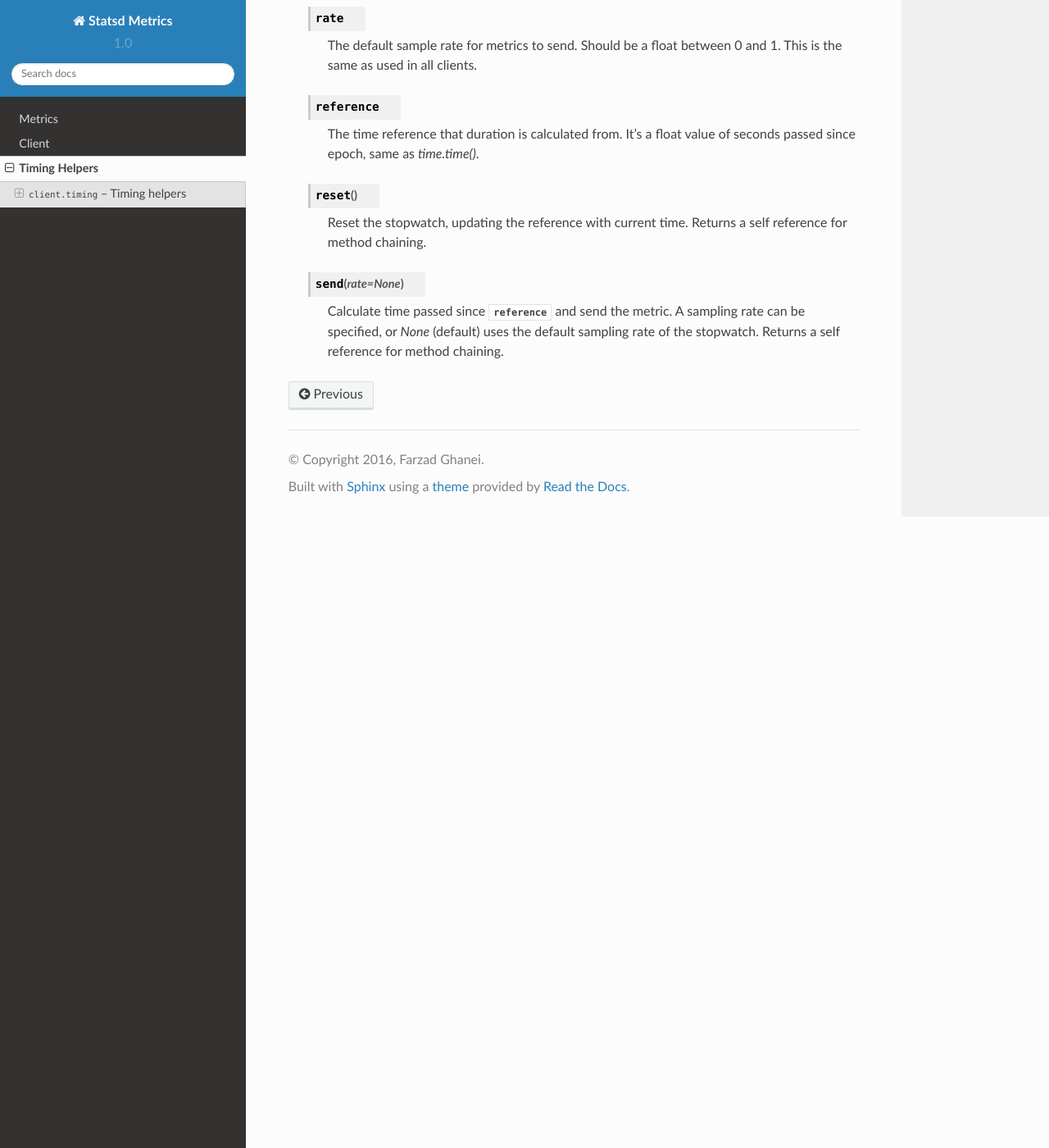
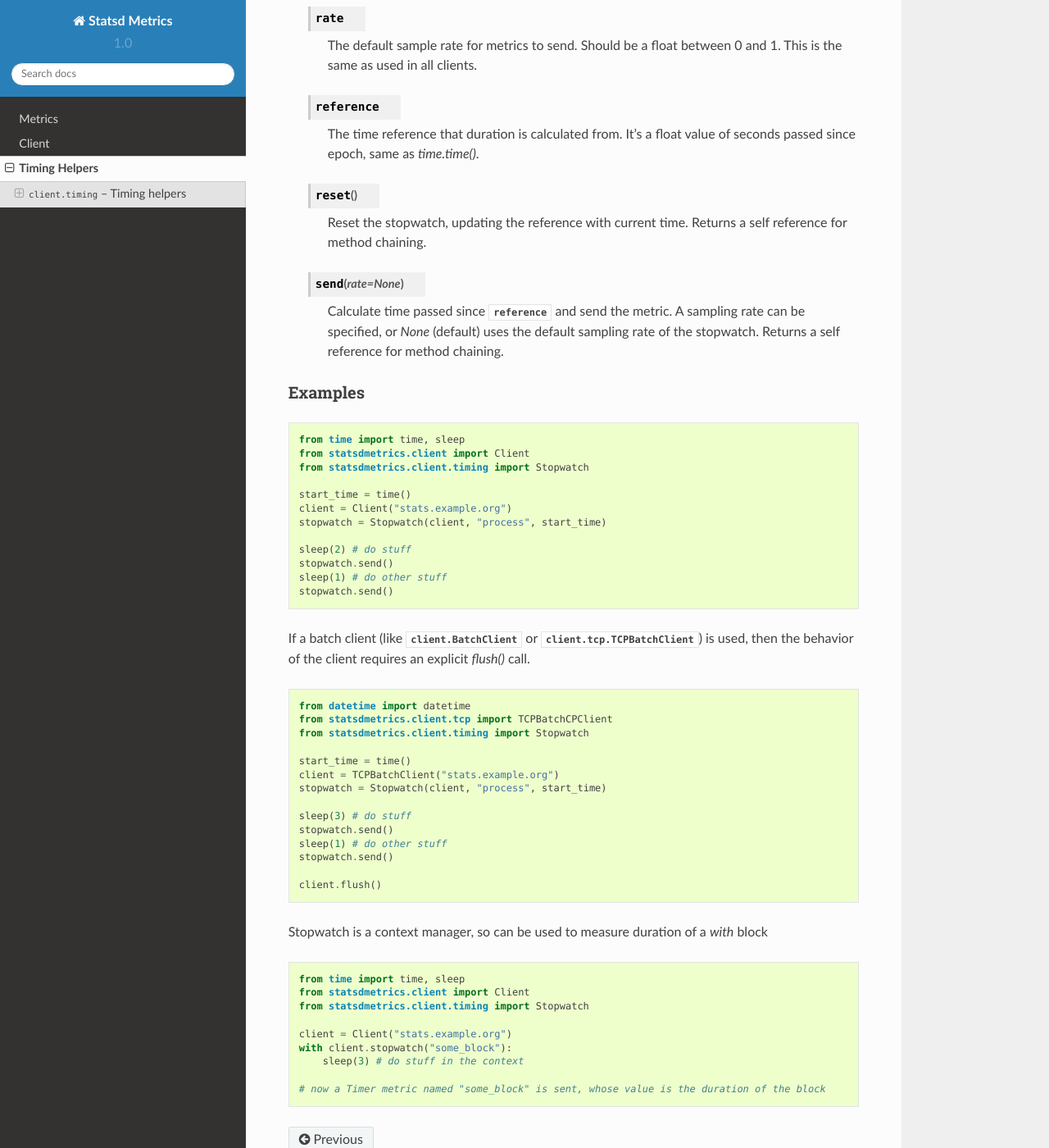
Before and after one commit to farzadghanei/statsd-metrics, a Sphinx documentation site: the page built from docs/client_timing.rst, in a window 1280 px wide and 1400 px high, scrolled down 2109 px. Shown: the whole window at 82% size. Built offline with Sphinx 7.4.7 and the Read the Docs theme 2.0.0, drawn with Linux system fonts in a browser that asks for light colours.

Commit message:
Update documentation for Stopwatch adding example section

```diff
--- a/docs/client_timing.rst
+++ b/docs/client_timing.rst
@@ -140,3 +140,56 @@ is used, then the behavior of the client requires an explicit `flush()` call.
         A sampling rate can be specified, or `None` (default) uses the default
         sampling rate of the stopwatch.
         Returns a self reference for method chaining.
+
+Examples
+--------
+
+.. code-block:: python
+
+    from time import time, sleep
+    from statsdmetrics.client import Client
+    from statsdmetrics.client.timing import Stopwatch
+
+    start_time = time()
+    client = Client("stats.example.org")
+    stopwatch = Stopwatch(client, "process", start_time)
+
+    sleep(2) # do stuff
+    stopwatch.send()
+    sleep(1) # do other stuff
+    stopwatch.send()
+
+
+If a batch client (like :class:`client.BatchClient` or :class:`client.tcp.TCPBatchClient`)
+is used, then the behavior of the client requires an explicit `flush()` call.
+
+.. code-block:: python
+
+    from datetime import datetime
+    from statsdmetrics.client.tcp import TCPBatchCPClient
+    from statsdmetrics.client.timing import Stopwatch
+
+    start_time = time()
+    client = TCPBatchClient("stats.example.org")
+    stopwatch = Stopwatch(client, "process", start_time)
+
+    sleep(3) # do stuff
+    stopwatch.send()
+    sleep(1) # do other stuff
+    stopwatch.send()
+
+    client.flush()
+
+Stopwatch is a context manager, so can be used to measure duration of a `with` block
+
+.. code-block:: python
+
+    from time import time, sleep
+    from statsdmetrics.client import Client
+    from statsdmetrics.client.timing import Stopwatch
+
+    client = Client("stats.example.org")
+    with client.stopwatch("some_block"):
+        sleep(3) # do stuff in the context
+
+    # now a Timer metric named "some_block" is sent, whose value is the duration of the block
```
